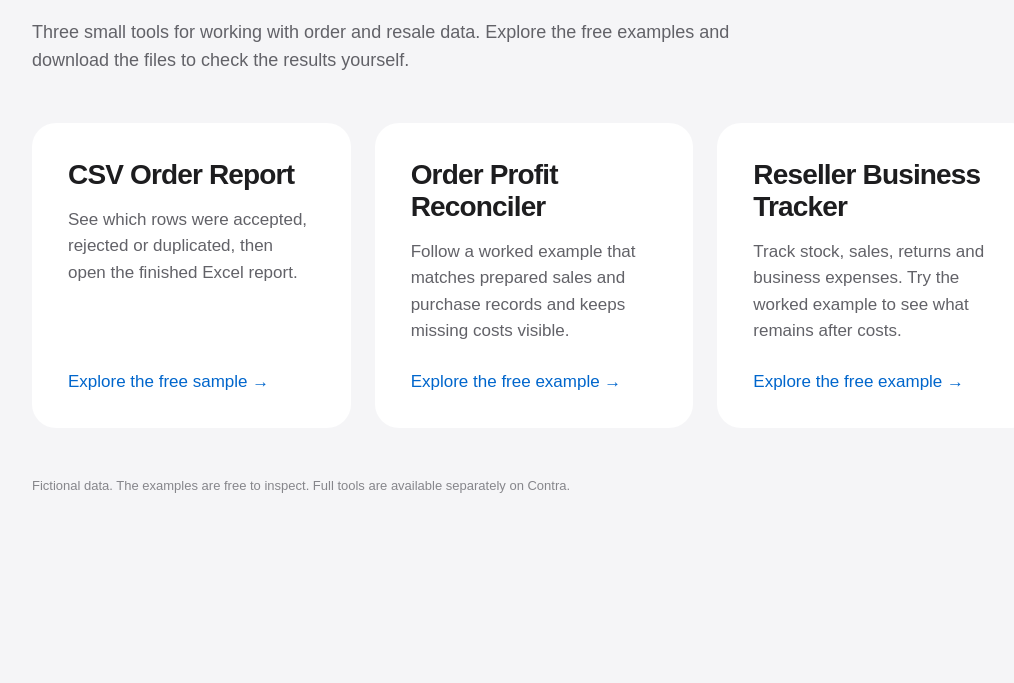
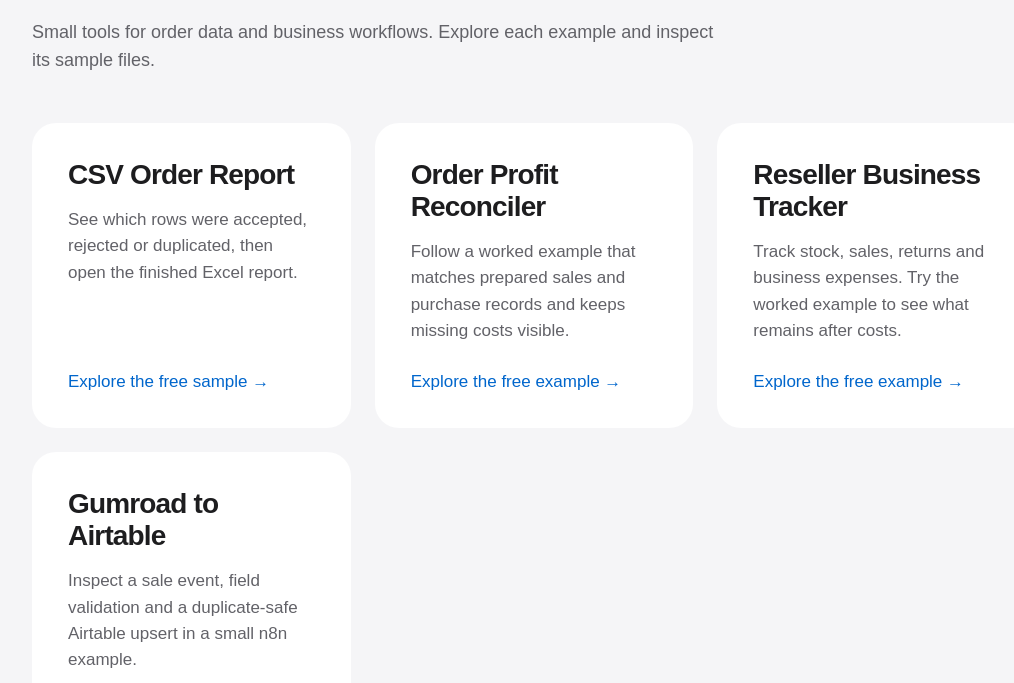
Before and after one commit to pelmeskaaaa/order-tools, a plain HTML site: page index.html in a window 1280 px wide. Shown: the part 269-952 px from the top of the page, without its empty margins (106-1120 px from the left). Before the commit the page ends 858 px from the top, so only its background shows below. Drawn offline with Linux system fonts and the light colour scheme.

Commit message:
Add Gumroad Airtable sample to portfolio

```diff
--- a/index.html
+++ b/index.html
@@ -3,18 +3,19 @@
 <head>
   <meta charset="utf-8">
   <meta name="viewport" content="width=device-width,initial-scale=1">
-  <meta name="description" content="Free, downloadable examples of order reporting, profit reconciliation and resale stock tracking by Oleh Boiko.">
+  <meta name="description" content="Free, downloadable examples of order reporting, profit reconciliation, resale tracking and workflow automation by Oleh Boiko.">
   <title>Order tools · Oleh Boiko</title>
   <style>
-    *{box-sizing:border-box}body{margin:0;color:#1d1d1f;background:#f5f5f7;font-family:Arial,Helvetica,sans-serif;-webkit-font-smoothing:antialiased}main{max-width:1060px;margin:auto;padding:92px 28px}header{max-width:700px;margin-bottom:48px}.eyebrow{font-size:13px;color:#65656b;font-weight:600;margin-bottom:20px}h1{font-size:clamp(40px,7vw,66px);letter-spacing:-.045em;line-height:1.04;margin:0 0 24px}p{color:#626268;font-size:18px;line-height:1.55;margin:0}.grid{display:grid;grid-template-columns:repeat(auto-fit,minmax(260px,1fr));gap:24px}.card{background:white;border-radius:24px;padding:36px;display:flex;flex-direction:column;align-items:flex-start}.card h2{font-size:28px;letter-spacing:-.03em;margin:0 0 16px}.card p{font-size:17px;margin-bottom:28px}.card a{color:#0066cc;text-decoration:none;font-size:17px;margin-top:auto}.card a:hover{text-decoration:underline}footer{font-size:13px;color:#86868b;margin-top:48px;line-height:1.6}@media(max-width:660px){main{padding:64px 22px}.grid{grid-template-columns:1fr}.card{padding:28px}}
+    *{box-sizing:border-box}body{margin:0;color:#1d1d1f;background:#f5f5f7;font-family:Arial,Helvetica,sans-serif;-webkit-font-smoothing:antialiased}main{max-width:1060px;margin:auto;padding:92px 28px}header{max-width:700px;margin-bottom:48px}.eyebrow{font-size:13px;color:#65656b;font-weight:600;margin-bottom:20px}h1{font-size:clamp(40px,7vw,66px);letter-spacing:-.045em;line-height:1.04;margin:0 0 24px}p{color:#626268;font-size:18px;line-height:1.55;margin:0}.grid{display:grid;grid-template-columns:repeat(auto-fit,minmax(240px,1fr));gap:24px}.card{background:white;border-radius:24px;padding:36px;display:flex;flex-direction:column;align-items:flex-start}.card h2{font-size:28px;letter-spacing:-.03em;margin:0 0 16px}.card p{font-size:17px;margin-bottom:28px}.card a{color:#0066cc;text-decoration:none;font-size:17px;margin-top:auto}.card a:hover{text-decoration:underline}footer{font-size:13px;color:#86868b;margin-top:48px;line-height:1.6}@media(max-width:660px){main{padding:64px 22px}.grid{grid-template-columns:1fr}.card{padding:28px}}
   </style>
 </head>
 <body><main>
-  <header><div class="eyebrow">OLEH BOIKO</div><h1>Clear numbers.<br>Checkable results.</h1><p>Three small tools for working with order and resale data. Explore the free examples and download the files to check the results yourself.</p></header>
+  <header><div class="eyebrow">OLEH BOIKO</div><h1>Clear numbers.<br>Checkable results.</h1><p>Small tools for order data and business workflows. Explore each example and inspect its sample files.</p></header>
   <section class="grid" aria-label="Free examples">
     <article class="card"><h2>CSV Order Report</h2><p>See which rows were accepted, rejected or duplicated, then open the finished Excel report.</p><a href="csv-order-report/">Explore the free sample &rarr;</a></article>
     <article class="card"><h2>Order Profit Reconciler</h2><p>Follow a worked example that matches prepared sales and purchase records and keeps missing costs visible.</p><a href="order-profit/">Explore the free example &rarr;</a></article>
     <article class="card"><h2>Reseller Business Tracker</h2><p>Track stock, sales, returns and business expenses. Try the worked example to see what remains after costs.</p><a href="reseller-business-tracker/">Explore the free example &rarr;</a></article>
+    <article class="card"><h2>Gumroad to Airtable</h2><p>Inspect a sale event, field validation and a duplicate-safe Airtable upsert in a small n8n example.</p><a href="gumroad-airtable/">Explore the workflow sample &rarr;</a></article>
   </section>
   <footer>Fictional data. The examples are free to inspect. Full tools are available separately on Contra.</footer>
 </main></body>
```
